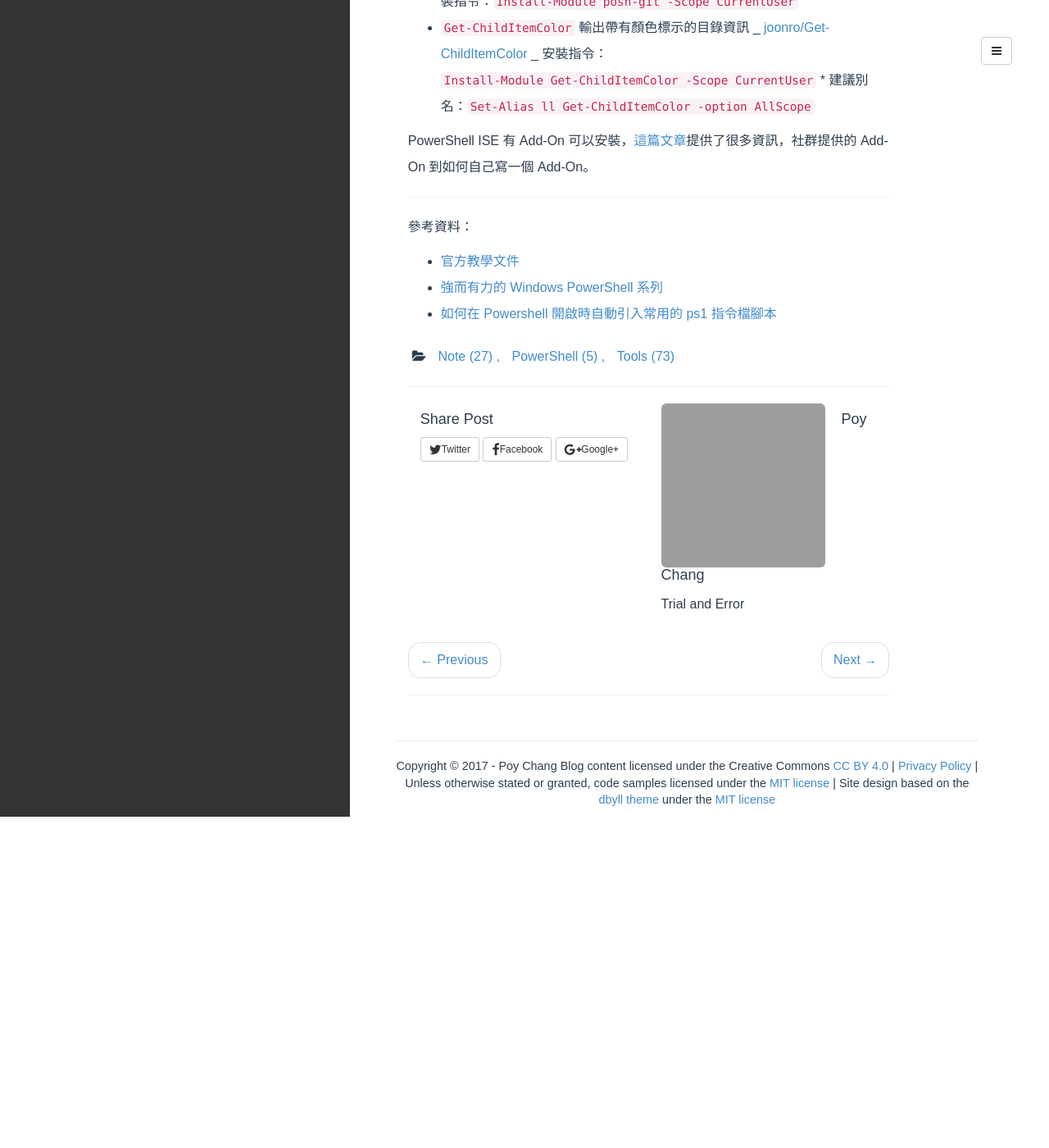
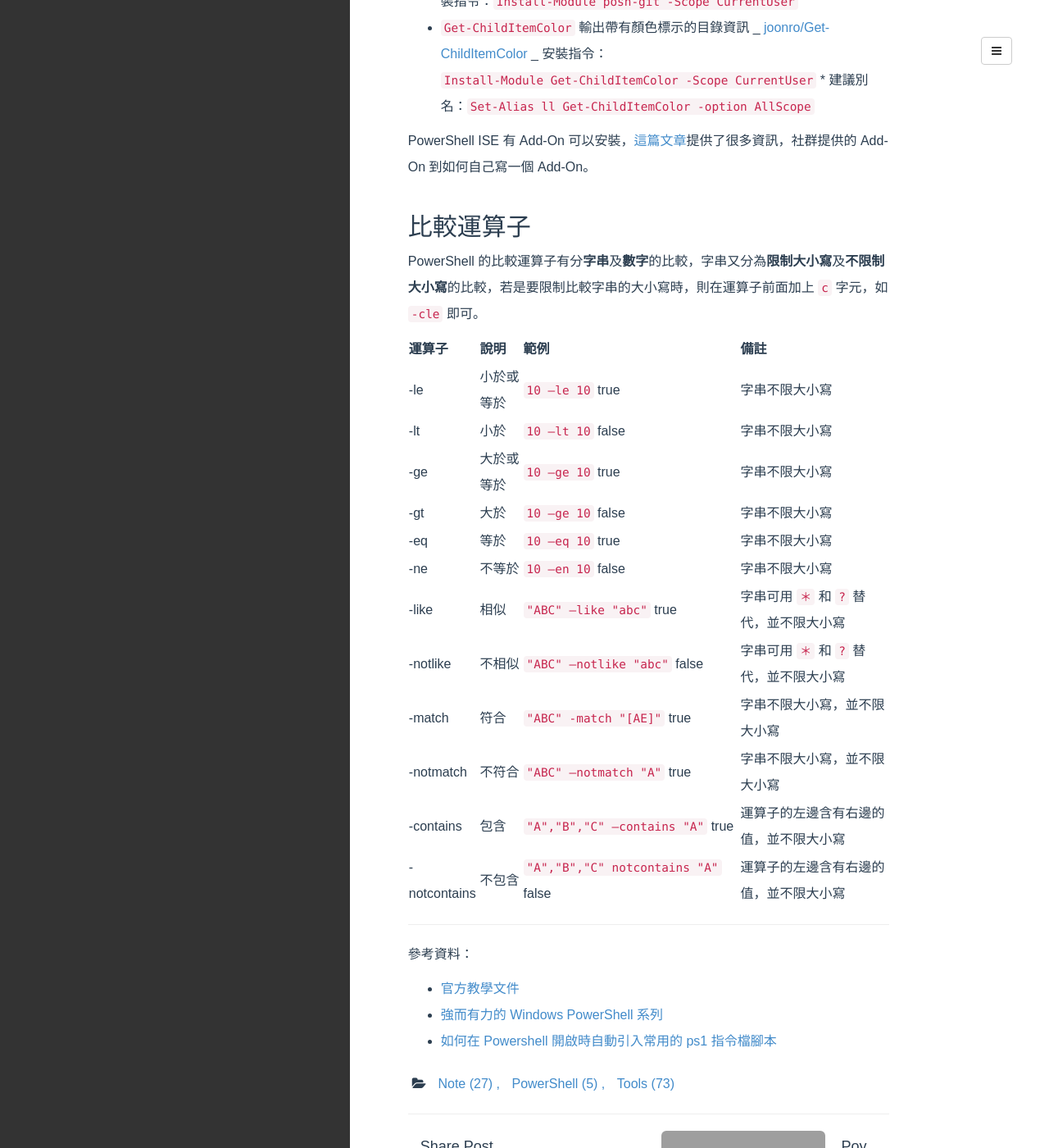
Before and after one commit to poychang/poychang.github.io, a Jekyll site: the page built from _posts/1970-01-01-note-powershell.md, in a window 1280 px wide and 1400 px high, scrolled down 2466 px. Shown: the whole window at 82% size. Built offline with Jekyll 4.4.1, drawn with Linux system fonts in a browser that asks for light colours; some web fonts are replaced; comment, search, counter and statistics services are not loaded; before the commit the page ends 3462 px from its top, so only the background shows below that; grey boxes are pictures that could not be loaded.

Commit message:
alter note

```diff
--- a/_posts/1970-01-01-note-powershell.md
+++ b/_posts/1970-01-01-note-powershell.md
@@ -81,6 +81,25 @@ PowerShell 會自動從以下這 4 個檔名路徑依序載入設定檔，如果
 
 PowerShell ISE 有 Add-On 可以安裝，[這篇文章](https://social.technet.microsoft.com/wiki/contents/articles/2969.windows-powershell-ise-add-on-tools.aspx)提供了很多資訊，社群提供的 Add-On 到如何自己寫一個 Add-On。
 
+## 比較運算子
+
+PowerShell 的比較運算子有分**字串**及**數字**的比較，字串又分為**限制大小寫**及**不限制大小寫**的比較，若是要限制比較字串的大小寫時，則在運算子前面加上 `c` 字元，如 `-cle` 即可。
+
+| 運算子        | 說明      | 範例                                | 備註 |
+| ------------ | -------- | ------------------------------------|  |
+| -le          | 小於或等於 | `10 –le 10` true                    | 字串不限大小寫 |
+| -lt          | 小於      | `10 –lt 10` false                   | 字串不限大小寫 |
+| -ge          | 大於或等於 | `10 –ge 10` true                    | 字串不限大小寫 |
+| -gt          | 大於      | `10 –ge 10` false                   | 字串不限大小寫 |
+| -eq          | 等於      | `10 –eq 10` true                    | 字串不限大小寫 |
+| -ne          | 不等於    | `10 –en 10` false                   | 字串不限大小寫 |
+| -like        | 相似      | `"ABC" –like "abc"` true            | 字串可用 `＊` 和 `?` 替代，並不限大小寫 |
+| -notlike     | 不相似    | `"ABC" –notlike "abc"` false        | 字串可用 `＊` 和 `?` 替代，並不限大小寫 |
+| -match       | 符合      | `"ABC" -match "[AE]"` true          | 字串不限大小寫，並不限大小寫 |
+| -notmatch    | 不符合    | `"ABC" –notmatch "A"` true          | 字串不限大小寫，並不限大小寫 |
+| -contains    | 包含      | `"A","B","C" –contains "A"` true    | 運算子的左邊含有右邊的值，並不限大小寫 |
+| -notcontains | 不包含    | `"A","B","C" notcontains "A"` false | 運算子的左邊含有右邊的值，並不限大小寫 |
+
 ---
 
 參考資料：
```
